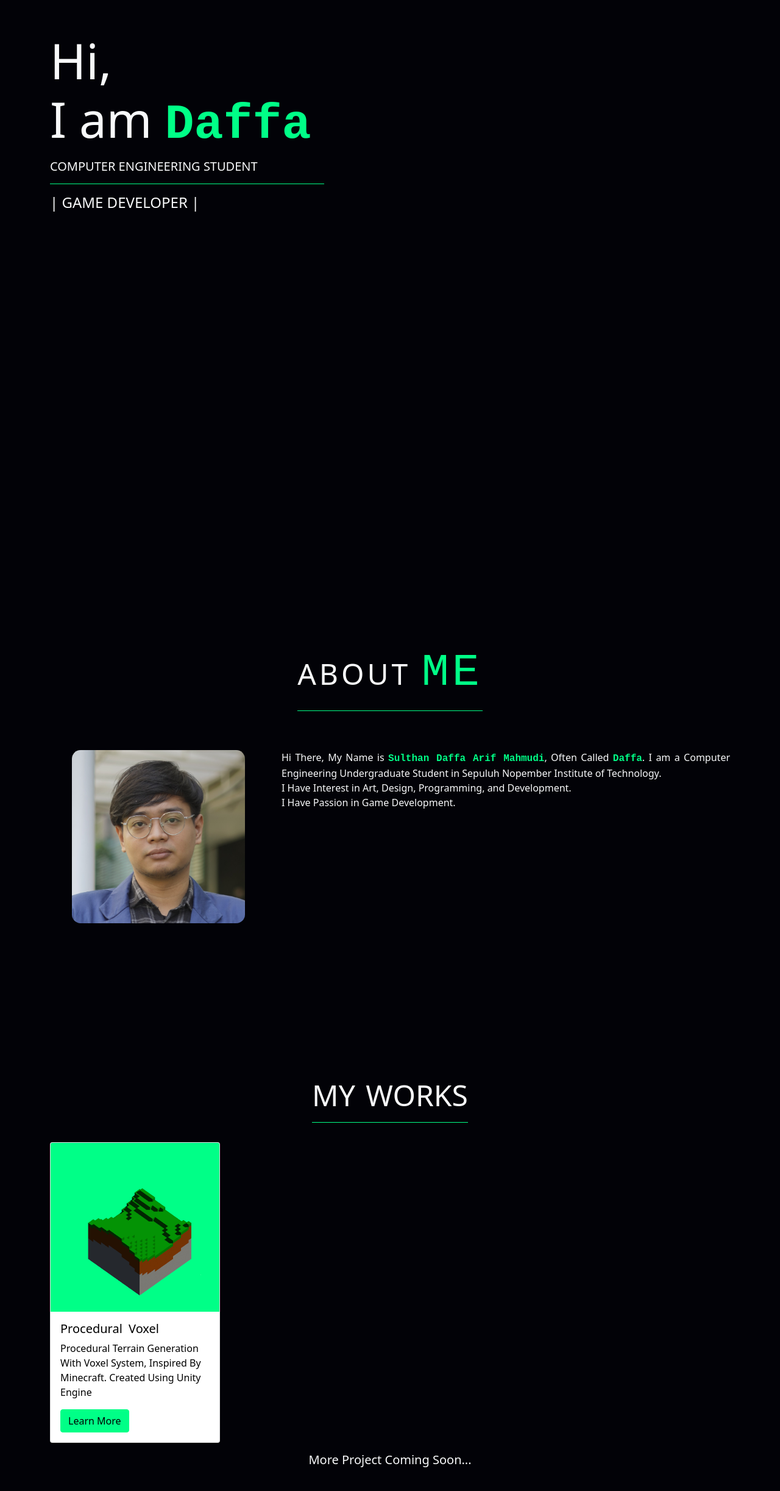
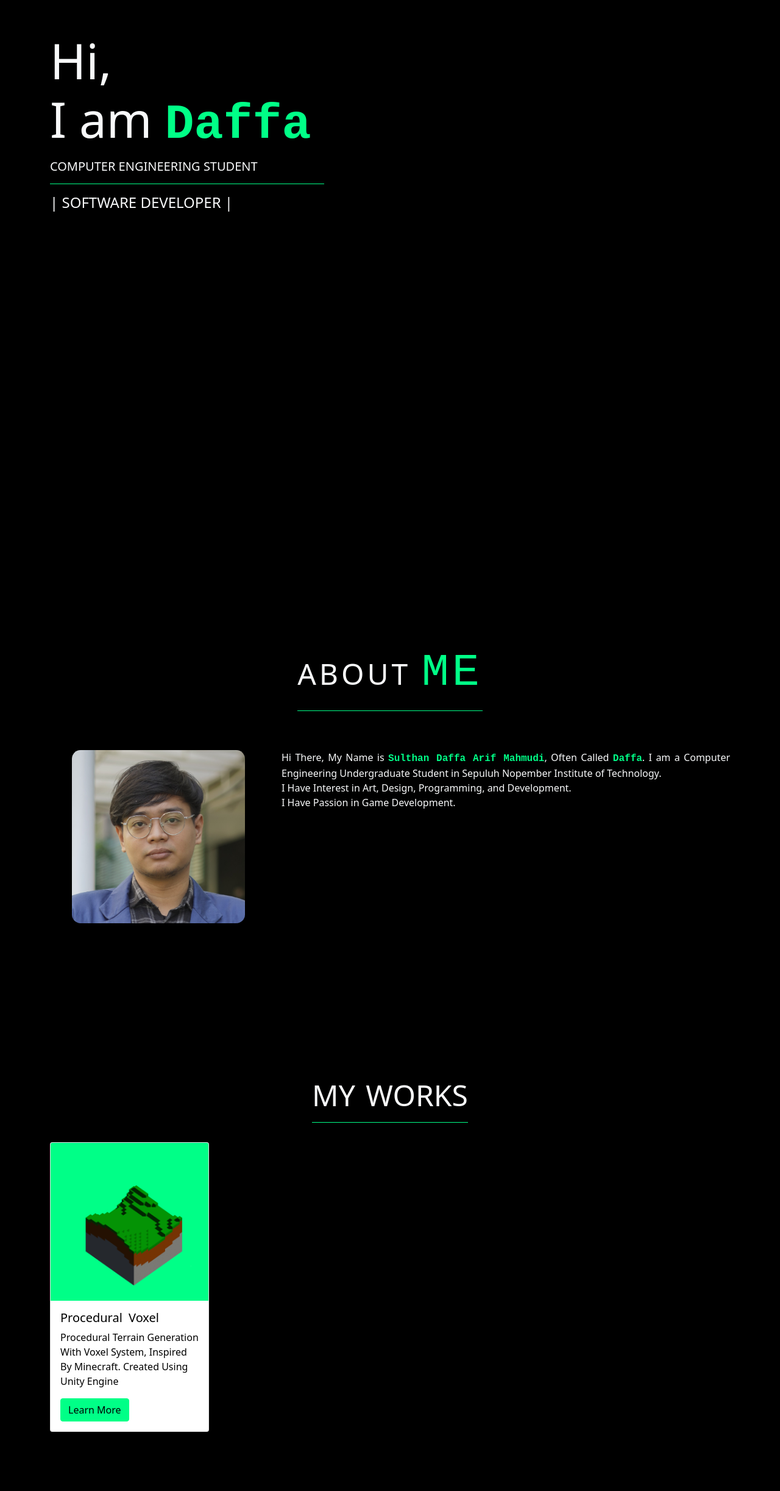
Before and after one commit to DaffaDaff/DaffaDaff.github.io, a plain HTML site: page index.html in a window 1280 px wide. Shown: the part 303-2748 px from the top of the page at 61% size. Drawn offline with nearby package versions, Linux system fonts and the light colour scheme.

Commit message:
Update 2024

```diff
--- a/css/style.css
+++ b/css/style.css
@@ -22,7 +22,7 @@
 }
 
 body {
-    background-color: #020207;
+    background-color: #000000;
 }
 
 .color-primary {
@@ -105,7 +105,7 @@ hr {
 /*-----header-----*/
 
 .navbar {
-    background-color: #01010e;
+    background-color: #040404;
 }
 
 .navbar-brand {
--- a/index.html
+++ b/index.html
@@ -59,7 +59,7 @@
                         <h1 class="display-1">Hi,<br> I am  <b> Daffa </b> </h1>
                         <h5>COMPUTER ENGINEERING STUDENT</h5>
                         <hr>
-                        <h4>| GAME DEVELOPER |</h4>
+                        <h4>| SOFTWARE DEVELOPER |</h4>
                      </div>
                   </div>
                   <div class="col-md-6 d-flex align-items-center justify-content-center">
@@ -116,7 +116,7 @@
             </div>
           </div>
 
-          <div class="row row-cols-1 row-cols-md-2 row-cols-lg-4 g-0">
+          <div class="row row-cols-1 row-cols-md-2 row-cols-lg-4 g-4">
             <div class="col">
               <div class="card h-100 bg-white text-black">
                 <img src="img/cards/card-1.jpg" class="card-img-top" alt="...">
@@ -127,15 +127,27 @@
                 </div>
               </div>
             </div>
+
+            <!-- <div class="col">
+              <div class="card h-100 bg-white text-black">
+                <img src="img/cards/card-1.jpg" class="card-img-top" alt="...">
+                <div class="card-body">
+                  <h5 class="card-title"><b> Procedural Voxel </b></h5>
+                  <p class="card-text">Procedural Terrain Generation With Voxel System, Inspired By Minecraft. Created Using Unity Engine</p>
+                  <a href="https://daffdaff.itch.io/procedural-voxel" class="btn btn-primary">Learn More</a>
+                </div>
+              </div>
+            </div> -->
           </div>
 
-          <div class="row d-flex my-3">
+
+          <!-- <div class="row d-flex my-3">
             <div class="col-md-12 d-flex justify-content-center">
               <div class="text-bg">
                 <h5 class="display-">More Project Coming Soon...</h5>
               </div>
             </div>
-          </div>
+          </div> -->
         </div>
       </div>
       <!-- end work -->
@@ -176,7 +188,7 @@
 
     <footer>
       <div class="container d-flex justify-content-center my-3">
-        <p class="display-5" style="font-size: 20px;"> Sulthan Daffa - 2022 </p>
+        <p class="display-5" style="font-size: 20px;"> Sulthan Daffa - 2024 </p>
         <hr>
       </div>
     </footer>
```
